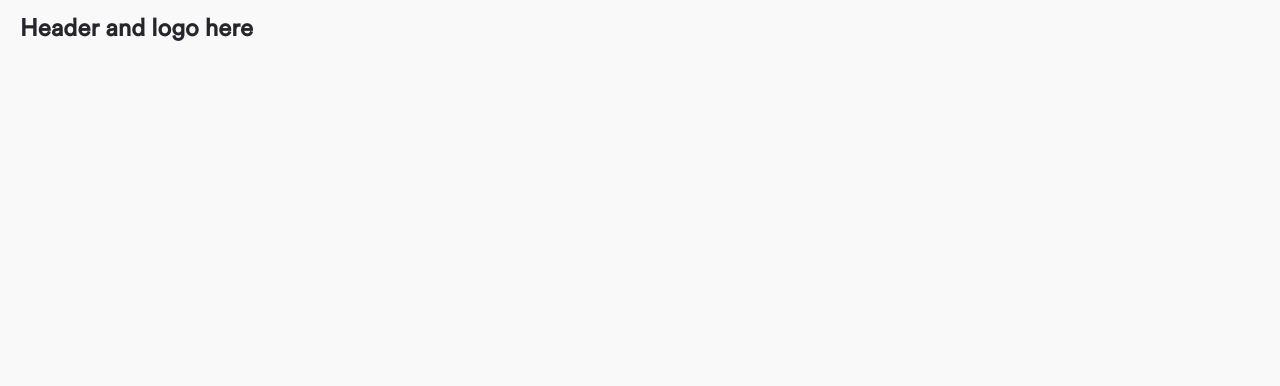
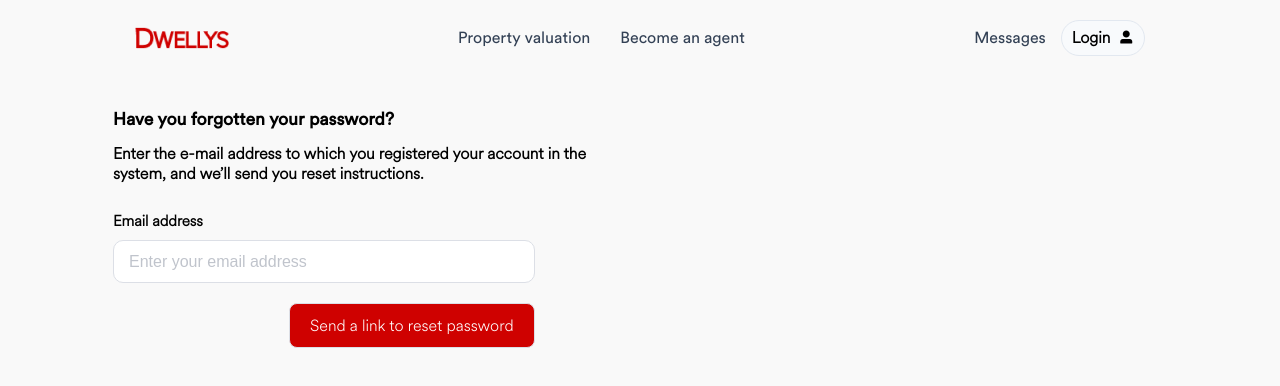
Before and after one commit to charles2k16/dwellys_web, a Nuxt app: page /forgotten_password in a window 1280 px wide. Shown: the top 386 px of the page. Built offline with nearby package versions, Linux system fonts and the light colour scheme.

Commit message:
created acount and forgotten password pages

```diff
--- a/assets/css/global.css
+++ b/assets/css/global.css
@@ -5,19 +5,20 @@
   --font-primary: Circular_std;
   --font-primary-md: Circular_med;
   --font-primary-light: Circular_light;
+  --button-bg: rgba(207, 1, 0, 1);
 }
 
 @font-face {
-  font-family: 'Circular_std';
-  src: url('../fonts/CircularStd-Book.otf');
+  font-family: "Circular_std";
+  src: url("../fonts/CircularStd-Book.otf");
 }
 @font-face {
-  font-family: 'Circular_med';
-  src: url('../fonts/CircularStd-Medium.otf');
+  font-family: "Circular_med";
+  src: url("../fonts/CircularStd-Medium.otf");
 }
 @font-face {
-  font-family: 'Circular_light';
-  src: url('../fonts/CircularStd-Light.otf');
+  font-family: "Circular_light";
+  src: url("../fonts/CircularStd-Light.otf");
 }
 
 html,
--- a/components/NavHeader.vue
+++ b/components/NavHeader.vue
@@ -1,13 +1,84 @@
 <template>
-  <div>
-    <h2>Header and logo here</h2>
+  <div class="header">
+    <ApplicationHandler ref="loginAction" />
+    <div class="header_wrapper">
+      <div style="display: flex; align-items: center">
+        <img src="~/assets/logo/logo.png" />
+      </div>
+      <div class="header_content">
+        <section class="property">
+          <NuxtLink to="/">Property valuation</NuxtLink>
+        </section>
+        <section class="agent">
+          <NuxtLink to="/">Become an agent</NuxtLink>
+        </section>
+      </div>
+      <div class="header_content">
+        <section class="messages"><NuxtLink to="/">Messages</NuxtLink></section>
+        <section class="login">
+          <div class="login_text">
+            <p>Login</p>
+            <i class="el-icon-user-solid"></i>
+          </div>
+        </section>
+      </div>
+    </div>
   </div>
 </template>
 
 <script lang="ts">
-import Vue from 'vue';
+import Vue from "vue";
 
 export default Vue.extend({
-  name: 'NavHeader',
+  name: "NavHeader",
+  data() {
+    return {};
+  },
+  methods: {
+    AddClientModal(): void {
+      (this as any).$refs.handleAction.addClientModal(this.$fetch);
+    },
+  },
 });
 </script>
+<style scoped>
+a {
+  color: #334155;
+}
+.header {
+  line-height: 18px;
+}
+.header_wrapper {
+  display: flex;
+  justify-content: space-around;
+}
+.header_content {
+  display: flex;
+  align-items: center;
+}
+.property,
+.messages {
+  padding-right: 15px;
+}
+
+.agent,
+.login {
+  padding-left: 15px;
+}
+
+.login {
+  border: 1px solid #e2e8f0;
+  border-radius: 40px;
+  padding: 5px 10px;
+  background: #f8fafc;
+}
+.login_text {
+  display: flex;
+}
+.login_text p {
+  padding-right: 8px;
+}
+.login_text i {
+  padding-top: 3px;
+}
+</style>
--- a/handlers/ApplicationHandler.vue
+++ b/handlers/ApplicationHandler.vue
@@ -0,0 +1,46 @@
+<template>
+  <div>
+    <!-- Add Class dialog -->
+    <el-dialog
+      :visible.sync="showAddClassModal"
+      width="40%"
+      :destroy-on-close="true"
+      custom-class="mobile-modal"
+    >
+      <template slot="title">
+        <h3>{{ modalTitle }}</h3>
+        <p class="mt-10">
+          All fields should be filled for accurate class filtering.
+        </p>
+      </template>
+      <AddClasses @closeClassModal="closeAddClassModal" />
+    </el-dialog>
+  </div>
+</template>
+<script lang="ts">
+import Vue from 'vue'
+
+export default Vue.extend({
+  name: 'ModalHandler',
+  data() {
+    return {
+      modalTitle: '' as string,
+      showAddClassModal: false as boolean,
+      successFunc: null as any,
+    }
+  },
+    methods: {
+    addClassModal(refereshTable: any): void {
+      this.modalTitle = 'Add Classes'
+      this.successFunc = refereshTable
+      this.showAddClassModal = true
+    },
+    closeAddClassModal() {
+      this.closeModal(this.successFunc)
+      this.showAddClassModal = false
+    },
+    closeModal(done: any) {
+      done()
+    },
+    }
+})
--- /dev/null
+++ b/pages/account.vue
@@ -0,0 +1,164 @@
+<template>
+  <div>
+    <div class="account_content">
+      <div class="create_account">
+        <h3>Create an account</h3>
+        <p>Provide information about yourself for identity</p>
+      </div>
+      <div class="divider"></div>
+      <div class="account_form">
+        <el-form
+          ref="userAccount"
+          v-model="account"
+          class="client"
+          label-position="top"
+        >
+          <div style="display: flex; padding-bottom: 20px">
+            <div class="account_label">
+              <el-form-item label="Name"></el-form-item>
+            </div>
+            <div style="width: 500px">
+              <div style="display: flex; justify-content: space-between">
+                <el-form-item label="First Name">
+                  <el-input
+                    v-model="account.first_name"
+                    placeholder="First name"
+                  >
+                  </el-input>
+                </el-form-item>
+                <el-form-item label="Last Name">
+                  <el-input v-model="account.last_name" placeholder="Last Name">
+                  </el-input>
+                </el-form-item>
+              </div>
+              <el-form-item label="Date">
+                <el-input v-model="account.date" type="date"> </el-input>
+              </el-form-item>
+
+              <!-- <el-form-item label="Password">
+                <el-input v-model="account.password" placeholder="password">
+                </el-input>
+              </el-form-item> -->
+            </div>
+          </div>
+          <div class="divider"></div>
+          <div style="display: flex; padding-top: 20px">
+            <div class="account_label">
+              <el-form-item label="Contact information"></el-form-item>
+            </div>
+            <div style="width: 500px">
+              <el-form-item label="Email address">
+                <el-input
+                  v-model="account.email"
+                  type="email"
+                  placeholder="email@gmail.com"
+                >
+                </el-input>
+              </el-form-item>
+              <el-form-item
+                label="Phone number"
+                style="margin-bottom: 0"
+              ></el-form-item>
+              <div style="display: flex">
+                <el-row style="width: 100px; margin-right: 10px">
+                  <el-col>
+                    <el-form-item>
+                      <el-select
+                        v-model="account.country"
+                        filterable
+                        placeholder="Select a Role"
+                      >
+                        <!-- <el-option
+                            v-for="(role, index) in roles"
+                            :key="index"
+                            :label="role.name"
+                            :value="role._id"
+                          ></el-option> -->
+                      </el-select>
+                    </el-form-item>
+                  </el-col>
+                </el-row>
+                <el-form-item style="width: 100%">
+                  <el-input v-model="account.phone" placeholder="553245353">
+                  </el-input>
+                </el-form-item>
+              </div>
+              <div style="margin-top: 10px">
+                <el-checkbox v-model="account.terms">
+                  By selecting Agree and continue, I agree to Dwellys Terms of
+                  Service, Payments Terms of Service, and Nondiscrimination
+                  Policy and acknowledge the Privacy Policy.</el-checkbox
+                >
+              </div>
+              <div class="submit_btn">
+                <el-button class="submit" @click="submitAccount"
+                  >Agree and continue</el-button
+                >
+              </div>
+            </div>
+          </div>
+        </el-form>
+      </div>
+    </div>
+  </div>
+</template>
+
+<script lang="ts">
+import Vue from "vue";
+export default Vue.extend({
+  name: "AccountPage",
+
+  data() {
+    return {
+      account: {
+        first_name: "" as string,
+        last_name: "" as string,
+        date: "" as string,
+        email: "" as string,
+        phone: "" as string,
+        terms: false as boolean,
+        country: "" as string,
+      },
+    };
+  },
+  computed: {
+    isValid() {},
+  },
+  methods: {
+    submitAccount() {
+      console.log("submit");
+    },
+  },
+});
+</script>
+
+<style lang="scss" scoped>
+.account_content {
+  padding-top: 40px;
+  width: 85%;
+  margin: 0 auto;
+  .create_account {
+    padding-bottom: 20px;
+  }
+  .divider {
+    border: 1px solid #e2e8f0;
+    width: 100%;
+    height: 2px;
+  }
+  .account_form {
+    padding-top: 20px;
+  }
+  .account_label {
+    width: 20%;
+  }
+  .submit_btn {
+    margin-top: 30px;
+    float: right;
+    .submit {
+      background: var(--button-bg);
+      color: white;
+      border-radius: 8px;
+    }
+  }
+}
+</style>
--- /dev/null
+++ b/pages/forgotten_password.vue
@@ -0,0 +1,77 @@
+<template>
+  <div class="forgotten">
+    <div style="width: 50%">
+      <div class="forgotten_text">
+        <h3>Have you forgotten your password?</h3>
+        <p>
+          Enter the e-mail address to which you registered your account in the
+          system, and we’ll send you reset instructions.
+        </p>
+      </div>
+      <div style="width: 80%">
+        <el-form
+          ref="userAccount"
+          v-model="account"
+          class="client"
+          label-position="top"
+        >
+          <el-form-item label="Email address">
+            <el-input
+              v-model="email"
+              type="email"
+              placeholder="Enter your email address"
+            >
+            </el-input>
+          </el-form-item>
+        </el-form>
+        <div style="margin-top: 20px">
+          <el-button class="email_btn" @click="submitEmail"
+            >Send a link to reset password</el-button
+          >
+        </div>
+      </div>
+    </div>
+  </div>
+</template>
+
+<script lang="ts">
+import Vue from "vue";
+export default Vue.extend({
+  name: "ForgottenPage",
+
+  data() {
+    return {
+      email: "" as string,
+    };
+  },
+  methods: {
+    submitEmail() {},
+  },
+});
+</script>
+
+<style lang="scss" scoped>
+.forgotten {
+  padding-top: 30px;
+
+  width: 85%;
+  margin: 0 auto;
+  .forgotten_text {
+    padding-top: 20px;
+    padding-bottom: 20px;
+    h3 {
+      padding-bottom: 10px;
+      line-height: 28px;
+    }
+    p {
+      line-height: 20px;
+    }
+  }
+  .email_btn {
+    float: right;
+    border-radius: 8px;
+    background: var(--button-bg);
+    color: white;
+  }
+}
+</style>
--- a/pages/login.vue
+++ b/pages/login.vue
@@ -1,13 +1,25 @@
 <template>
   <div>
-    <div class="section">Login</div>
+    <div class="section">
+      <el-dialog
+        :visible.sync="showAddClassModal"
+        width="40%"
+        :destroy-on-close="true"
+        custom-class="mobile-modal"
+      >
+        <div class="login_section">
+          <div>login</div>
+          <div>Text</div>
+        </div>
+      </el-dialog>
+    </div>
   </div>
 </template>
 
 <script lang="ts">
-import Vue from 'vue';
+import Vue from "vue";
 export default Vue.extend({
-  name: 'LoginPage',
+  name: "LoginPage",
 
   data() {
     return {};
@@ -15,4 +27,8 @@ export default Vue.extend({
 });
 </script>
 
-<style lang="scss" scoped></style>
+<style lang="scss" scoped>
+.login_section {
+  display: flex;
+}
+</style>
```
Also changed, not shown: assets/logo/logo.png (added).
